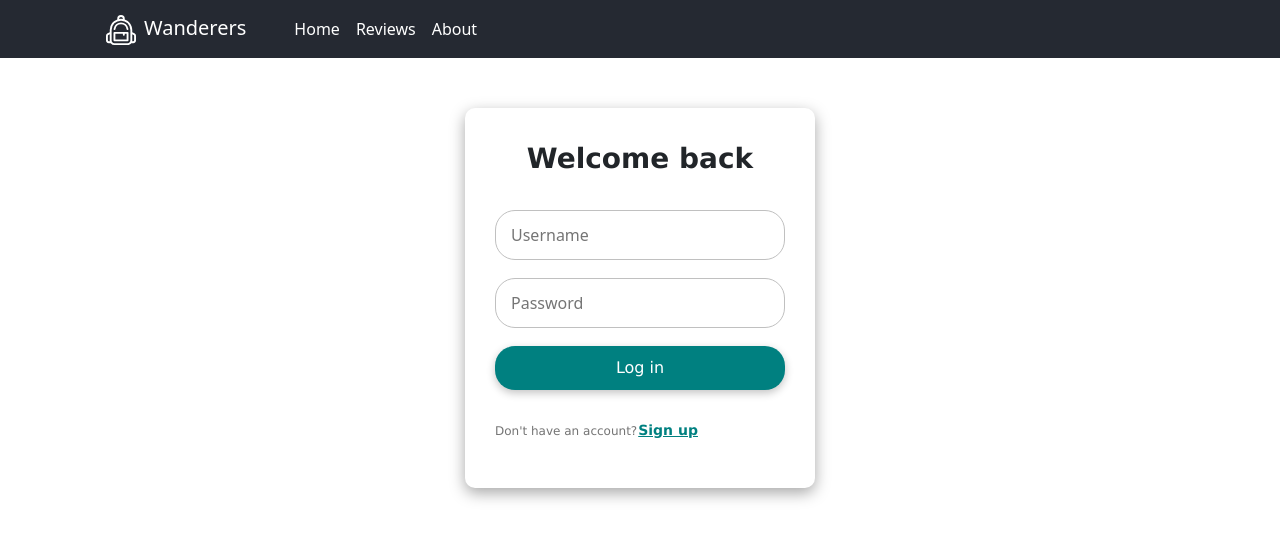
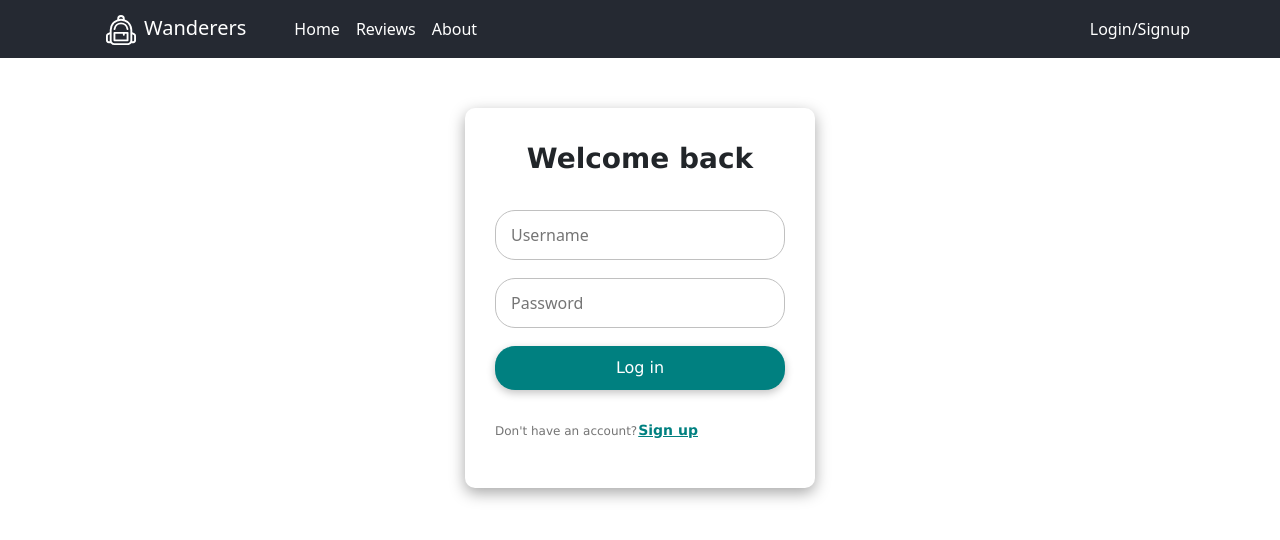
Before and after one commit to levit3/Wanderers-Project, a React (Create React App) app in the folder client/: page /login in a window 1280 px wide. Shown: the top 540 px of the page. Built offline with nearby package versions, Linux system fonts and the light colour scheme; a web font is replaced by a local one.

Commit message:
makes changes to the login/logout buttons

```diff
--- a/client/src/components/NavBar.js
+++ b/client/src/components/NavBar.js
@@ -23,7 +23,7 @@ function NavBar({ setLoggedIn, loggedIn }) {
         style={{ backgroundColor: "#252932" }}
       >
         <div className="container">
-          <a className="navbar-brand px-4 text-white" href="/">
+          <Link to="/" className="navbar-brand px-4 text-white">
             <img
               className="image-fluid me-2 "
               src={backpackIcon}
@@ -32,7 +32,7 @@ function NavBar({ setLoggedIn, loggedIn }) {
               height="30"
             />
             Wanderers
-          </a>
+          </Link>
           <button
             className="navbar-toggler"
             type="button"
@@ -61,18 +61,29 @@ function NavBar({ setLoggedIn, loggedIn }) {
                   About
                 </Link>
               </li>
-
-              {loggedIn && (
+            </ul>
+            {loggedIn ? (
+              <ul className="navbar-nav ms-auto">
                 <li className="nav-item">
                   <button
-                    className="nav-link text-white"
+                    className="btn nav-link text-white btn-outline-danger "
                     onClick={handleLogout}
                   >
                     Logout
                   </button>
                 </li>
-              )}
-            </ul>
+              </ul>
+            ) : (
+              <ul className="navbar-nav ms-auto">
+                <li className="nav-item">
+                  <Link to="/login" style={{ textDecoration: "none" }}>
+                    <button className="btn nav-link text-white btn-outline-success ">
+                      Login/Signup
+                    </button>
+                  </Link>
+                </li>
+              </ul>
+            )}
           </div>
         </div>
       </nav>
--- a/client/src/components/ReviewForm.js
+++ b/client/src/components/ReviewForm.js
@@ -90,11 +90,12 @@ const ReviewForm = ({
           setComment("");
           setUsername("");
         } catch (error) {
-          console.error("Error posting review:", error);
-          setErrorMessage("You need to be logged in to provide a review.");
+          console.error("Error posting review:", error.message);
         }
       } else {
-        setErrorMessage("Unauthorized access.");
+        setErrorMessage(
+          "Failed to post review. Check if you have logged in and confirm your username is correct"
+        );
       }
     }
   };
@@ -133,6 +134,7 @@ const ReviewForm = ({
             id="inputGroupSelect01"
             value={rating}
             onChange={(e) => setRating(e.target.value)}
+            required
           >
             <option selected>Rating</option>
             <option value="1">1</option>
@@ -153,7 +155,10 @@ const ReviewForm = ({
           rows="3"
           placeholder="Review..."
           value={comment}
-          onChange={(e) => setComment(e.target.value)}
+          onChange={(e) => {
+            setComment(e.target.value);
+            setErrorMessage("");
+          }}
         ></textarea>
       </div>
       {
--- a/client/src/components/pages/Home.js
+++ b/client/src/components/pages/Home.js
@@ -42,15 +42,11 @@ const Home = () => {
 
   return (
     <>
+      <div>
+        <NavBar loggedIn={loggedIn} setLoggedIn={setLoggedIn} />
         <div className="landing-page">
-        <NavBar loggedIn={loggedIn} setLoggedIn={setLoggedIn} />
           <header className="header">
             <h3>Welcome to our Travel Review Website. </h3>
-          {!loggedIn && (
-            <Link to={"/login"}>
-              <button className="login-btnn">Login/Signup</button>
-            </Link>
-          )}
           </header>
           <section className="featured-destination">
             <div className="box-card">
@@ -61,16 +57,17 @@ const Home = () => {
               <h3>Seychelles Beaches, Seychelles</h3>
               <div className="rating">{renderStars(4.5)}</div>
               <ReadMore>
-              Located approximately 930 miles off the eastern coast of Africa in
-              the heart of the Indian Ocean, the Seychelles are a slice of
-              heaven right here on Earth. They are beautiful year-round but the
-              best time to visit is in spring or fall when the islands are less
-              crowded and the weather is nearly perfect. The archipelago is made
-              up of 115 tiny islands that are well known for their soft,
-              white-sand beaches, crystal clear waters, and unique wildlife. It
-              is a wonderful destination for travelers looking to escape the
-              hustle and bustle of daily life for a while, providing a serene
-              refuge to be as active or relaxed as they choose.
+                Located approximately 930 miles off the eastern coast of Africa
+                in the heart of the Indian Ocean, the Seychelles are a slice of
+                heaven right here on Earth. They are beautiful year-round but
+                the best time to visit is in spring or fall when the islands are
+                less crowded and the weather is nearly perfect. The archipelago
+                is made up of 115 tiny islands that are well known for their
+                soft, white-sand beaches, crystal clear waters, and unique
+                wildlife. It is a wonderful destination for travelers looking to
+                escape the hustle and bustle of daily life for a while,
+                providing a serene refuge to be as active or relaxed as they
+                choose.
               </ReadMore>
             </div>
 
@@ -83,12 +80,12 @@ const Home = () => {
               <div className="rating">{renderStars(5)}</div>
               <ReadMore>
                 Nairobi, the capital city of Kenya, is a vibrant metropolis that
-              combines modernity with rich history and natural beauty. It serves
-              as the main gateway to the rest of Kenya and is a bustling hub for
-              business, culture, and wildlife. It is known for its diverse
-              population, with residents from various ethnic backgrounds, making
-              it a melting pot of cultures. This diversity is reflected in the
-              city’s food, art, music, and festivals.
+                combines modernity with rich history and natural beauty. It
+                serves as the main gateway to the rest of Kenya and is a
+                bustling hub for business, culture, and wildlife. It is known
+                for its diverse population, with residents from various ethnic
+                backgrounds, making it a melting pot of cultures. This diversity
+                is reflected in the city’s food, art, music, and festivals.
               </ReadMore>
             </div>
 
@@ -102,21 +99,22 @@ const Home = () => {
               <ReadMore>
                 Table Mountain, a prominent flat-topped mountain overlooking the
                 city of Cape Town in South Africa, is one of the most iconic
-              landmarks in the country. It stands at approximately 1,085 meters
-              (3,558 feet) above sea level and is a UNESCO World Heritage Site.
-              Known for its stunning panoramic views, diverse flora and fauna,
-              and unique geological features, Table Mountain is a must-visit
-              destination for nature lovers and adventure seekers.
+                landmarks in the country. It stands at approximately 1,085
+                meters (3,558 feet) above sea level and is a UNESCO World
+                Heritage Site. Known for its stunning panoramic views, diverse
+                flora and fauna, and unique geological features, Table Mountain
+                is a must-visit destination for nature lovers and adventure
+                seekers.
               </ReadMore>
             </div>
           </section>
         </div>
-
         <footer className="contact">
           <h2>Contact Us</h2>
           <p>Email: wanderers.info@gmail.com</p>
           <p>Phone: +25411456789</p>
         </footer>
+      </div>
     </>
   );
 };
```
Also changed, not shown: 1 other file (tests, documents, lock files or other folders). Lines whose indentation alone changed are shown as unchanged.
